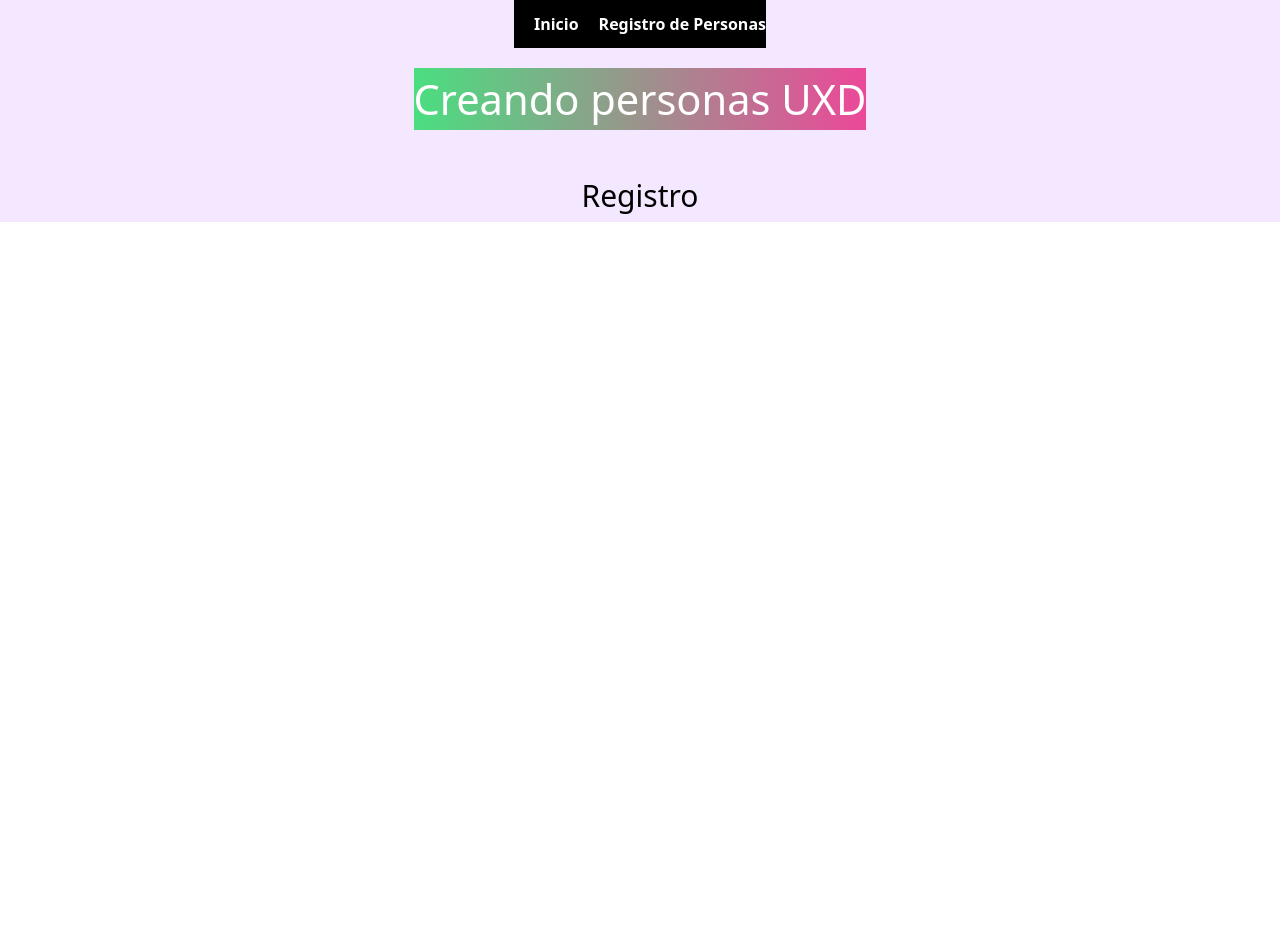
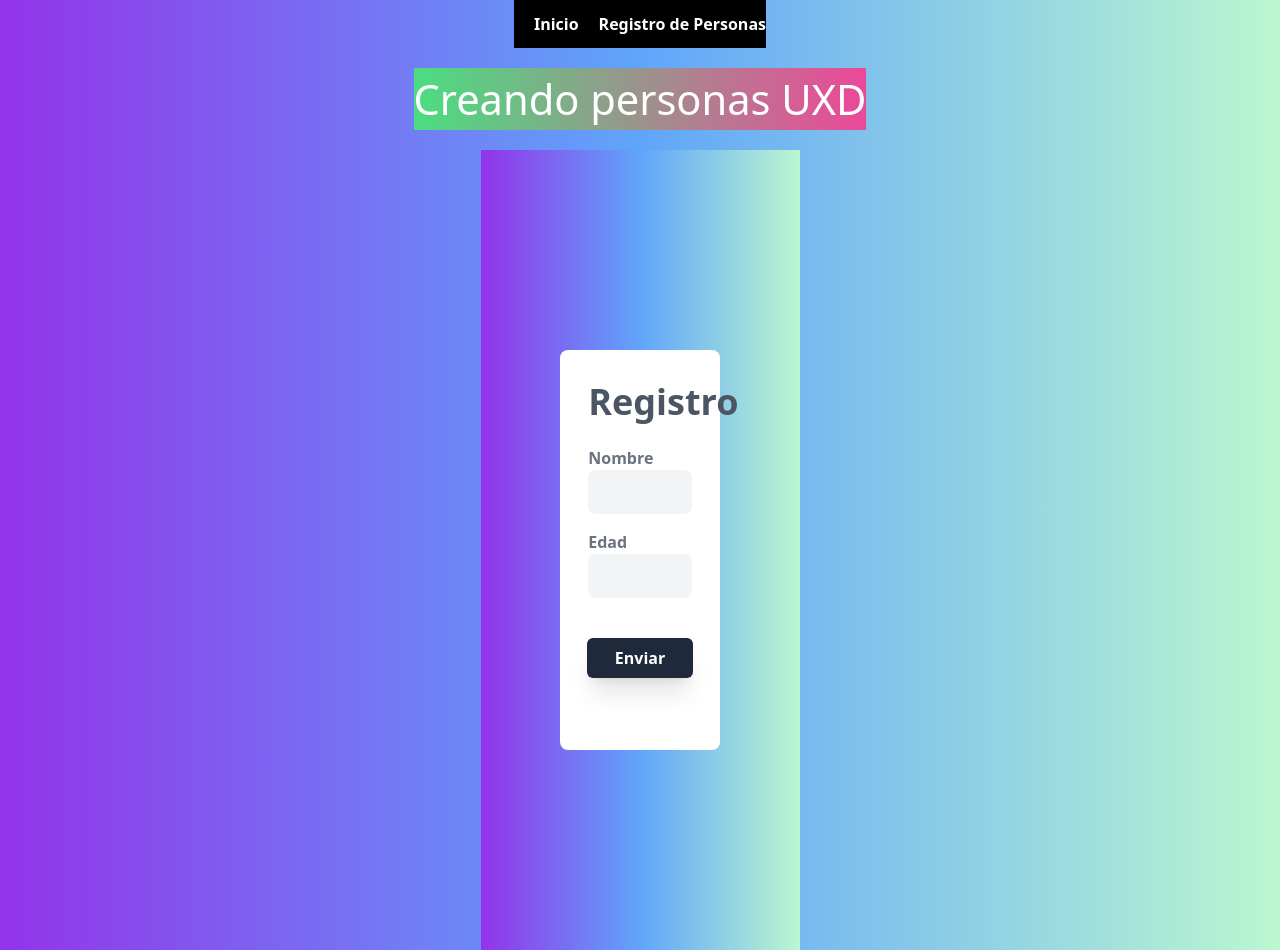
Before and after one commit to Yadira-Canche-Hernandez/SPA_PERSONASUXD, a Vue app: page /RegistroPersonas in a window 1280 px wide. Before the commit the page ends 800 px from the top, so only its background shows below. Built offline with nearby package versions, Linux system fonts and the light colour scheme.

Commit message:
Cambio de diseño Form y otros

```diff
--- a/src/App.vue
+++ b/src/App.vue
@@ -5,7 +5,7 @@ import Titulo from "./components/Titulo.vue";
 
 <template class="flex-col justify-center bg-blue-100 w-full h-full p-2">
 
-<div class="w-full bg-purple-100 justify-items-center">
+<div class="w-full bg-gradient-to-r from-purple-600 via-blue-400 to-green-200 justify-items-center">
 
       <header>
 
--- a/src/components/RegistroPersonas.vue
+++ b/src/components/RegistroPersonas.vue
@@ -35,7 +35,7 @@ export default {
   methods: {
 
     //Función para enviar informacion de una persona
-    Registro( ) {
+    Registro() {
       axios
         .post("/api/guardarPersonasUxd.php", {
 
@@ -59,6 +59,7 @@ export default {
 
         })
         .then((response) => {
+        //comprobación de envio a la base de datos con numero 200
         console.log(response.status)
         });
 
@@ -70,5 +71,35 @@ export default {
 
 <template class="flex mx-auto">
 
+  <div class="w-full h-screen bg-gradient-to-r from-purple-600 via-blue-400 to-green-200 flex justify-item-center">
+
+    <div class="w-2/4 m-w-450 m-auto h-auto rounded-lg bg-white py-8 px-7">
+
+      <h1 class="text-4xl font-bold text-gray-600 text-center">Registro</h1>
+
+      <form class="w-full mt-6" method="get">
+
+        <div class="w-full">
+          <label class="block text-gray-500 font-bold md:text-left my-2 md:mb-0" for="inline-full-name">
+              Nombre
+          </label>
+          <input type="text" v-model="Nombre" class="w-full py-2.5 px-4 rounded-lg bg-gray-100 focus:shadow focus:bg-white focus:outline-none" id="inline-full-name" placeholder="Nombre"/>
+        </div>
+
+        <div class="w-full mt-4">
+          <label class="block text-gray-500 font-bold md:text-left my-2 md:mb-0" for="nombre">
+              Edad
+          </label>
+          <input type="text" v-model="Edad" class="w-full py-2.5 px-4 rounded-lg bg-gray-100 focus:shadow focus:bg-white focus:outline-none" id="nombre" placeholder="Nombre"/>
+        </div>
+
+        <!--Botones paginas-->
+        <div @click="Registro()" class="flex justify-center items-center space-x-4 text-base my-8">
+            <!--Pagina anterior-->
+            <button  class="h-14 mx-2 sm:h-10 px-7 font-semibold rounded-md bg-slate-800 text-white my-2 justify-center shadow-xl hover:shadow-inner transition duration-500 ease-in-out  transform hover:-translate-x hover:scale-105" type="button">Enviar </button>
+        </div>
+      </form>
+    </div>
+  </div>
 
 </template>
--- a/src/components/Titulo.vue
+++ b/src/components/Titulo.vue
@@ -10,7 +10,7 @@ defineProps({
 <template>
   <div class="w-full top-0 left-0 flex-col  px-2 gap-5">
 
-    <h1 class="text-white text-center m-5 bg-gradient-to-r from-green-400 to-pink-500">{{ msg }}</h1>
+    <h1 class="text-white text-center mx-80 my-5 bg-gradient-to-r from-green-400 to-pink-500">{{ msg }}</h1>
 
   </div>
 </template>
--- a/src/views/PersonasView.vue
+++ b/src/views/PersonasView.vue
@@ -4,7 +4,6 @@ import RegistroPersonas from "../components/RegistroPersonas.vue";
 
 <template>
   <div>
-    <h1 class="text-center m-5 text-3xl my-10 text-black py-4 mx-5 sm:py-2">Registro</h1>
 
     <RegistroPersonas />
   </div>
--- a/vite.config.js
+++ b/vite.config.js
@@ -10,7 +10,7 @@ export default defineConfig({
   server: {
     proxy: {
       "/api": {
-        target: 'http://isclab.com.mx/personasuxd/&#39;',
+        target: 'http://isclab.com.mx/personasuxd/',
         changeOrigin: true,
         secure: false,
         rewrite: (path) => path.replace(/^\/api/, ""),
```
